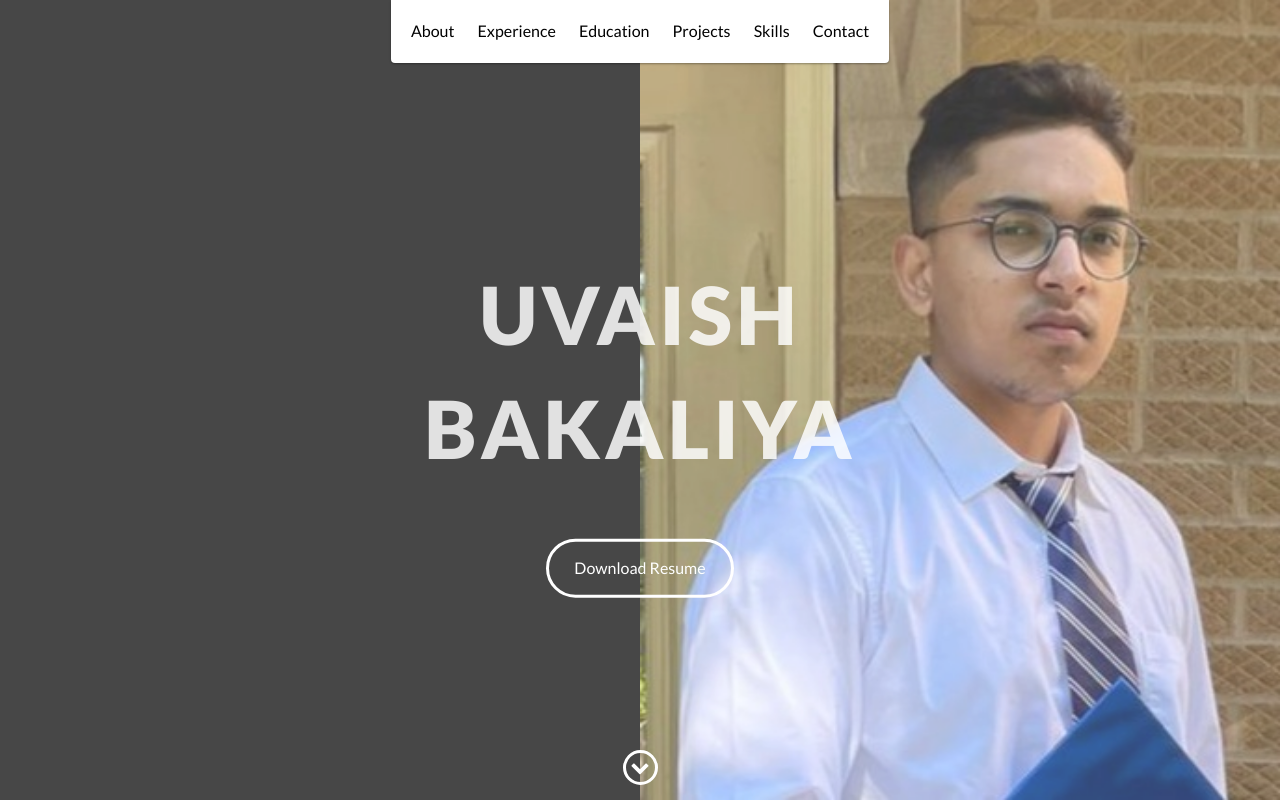
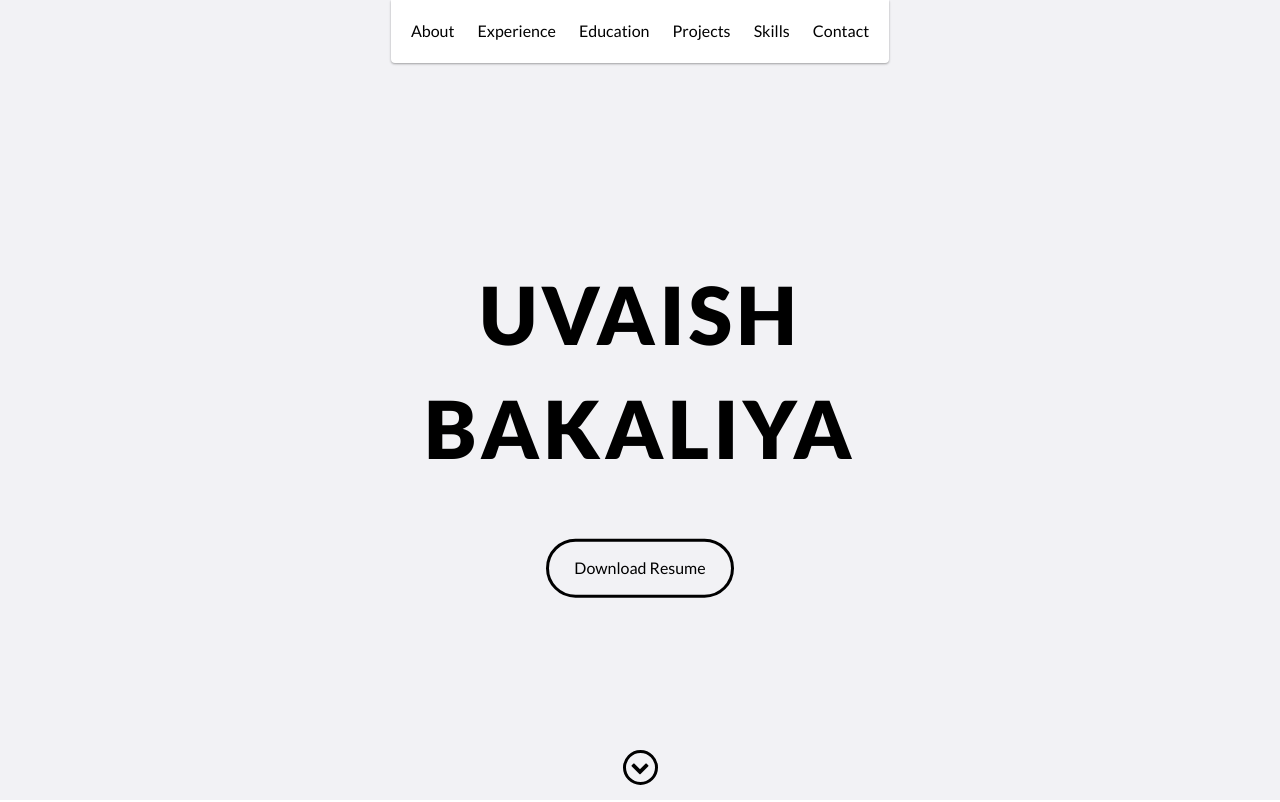
Before and after one commit to UBakaliya/Uvaish-Bakaliya, a plain HTML site: page index.html in a window 1280 px wide. Shown: the top 802 px of the page. Drawn offline with nearby package versions, Linux system fonts and the light colour scheme.

Commit message:
Main page changed

```diff
--- a/css/styles.css
+++ b/css/styles.css
@@ -58,7 +58,7 @@ header {
 }
 header ul {
     display: inline-block;
-    background: rgb(255, 255, 255);
+    background: white;
     text-align: center;
     padding: 10px;
     margin: 0;
@@ -70,13 +70,13 @@ header li {
 }
 header a {
     display: block;
-    color: #000000;
+    color: black;
     padding: 10px;
 }
 header a:hover {
-    color: #364b5a;
+    color: white;
     text-decoration: none;
-    background: rgb(193, 193, 193);
+    background: black;
     border-radius: 4px;
 }
 header a:focus {
@@ -172,15 +172,15 @@ footer {
 }
 .btn-rounded-white {
     display: inline-block;
-    color: #ffffff;
+    color: black;
     padding: 15px 25px;
-    border: 3px solid #fff;
+    border: 3px solid black;
     border-radius: 30px;
     transition: 0.5s ease all;
 }
 .btn-rounded-white:hover {
-    color: #0b0c0d;
-    background: white;
+    color: white;
+    background: black;
     text-decoration: none;
 }
 .shadow {
@@ -212,12 +212,7 @@ footer {
 }
 #lead {
     position: relative;
-    background-color: rgba(
-        0,
-        0,
-        0,
-        0.9
-    ); /* Adjust the opacity value as needed (0.5 = 50% opacity) */
+    background-color: #f2f2f5;
 
     height: 100vh;
     min-height: 500px;
@@ -225,11 +220,6 @@ footer {
     padding: 15px;
     display: flex;
     justify-content: space-between;
-    background-image: url("/images/Profile_Image.jpeg");
-    background-size: 50% 100%;
-    background-repeat: no-repeat;
-    background-position: right;
-    opacity: 0.8;
 }
 
 #lead-content {
@@ -242,7 +232,7 @@ footer {
 }
 
 #lead-content h1 {
-    color: rgba(255, 255, 255, 0.834);
+    color: black;
     font-weight: 900;
     font-size: 5em;
     text-transform: uppercase;
@@ -257,7 +247,7 @@ footer {
     text-align: center;
     z-index: 10;
     bottom: 15px;
-    color: #fff;
+    color: black;
 }
 #lead-down span {
     cursor: pointer;
@@ -266,7 +256,7 @@ footer {
     width: 35px;
     height: 35px;
     border-radius: 50%;
-    border: 3px solid #ffffff;
+    border: 3px solid black;
     text-align: center;
 }
 #lead-down i {
```
Also changed, not shown: images/Profile_Image.jpeg (deleted).
